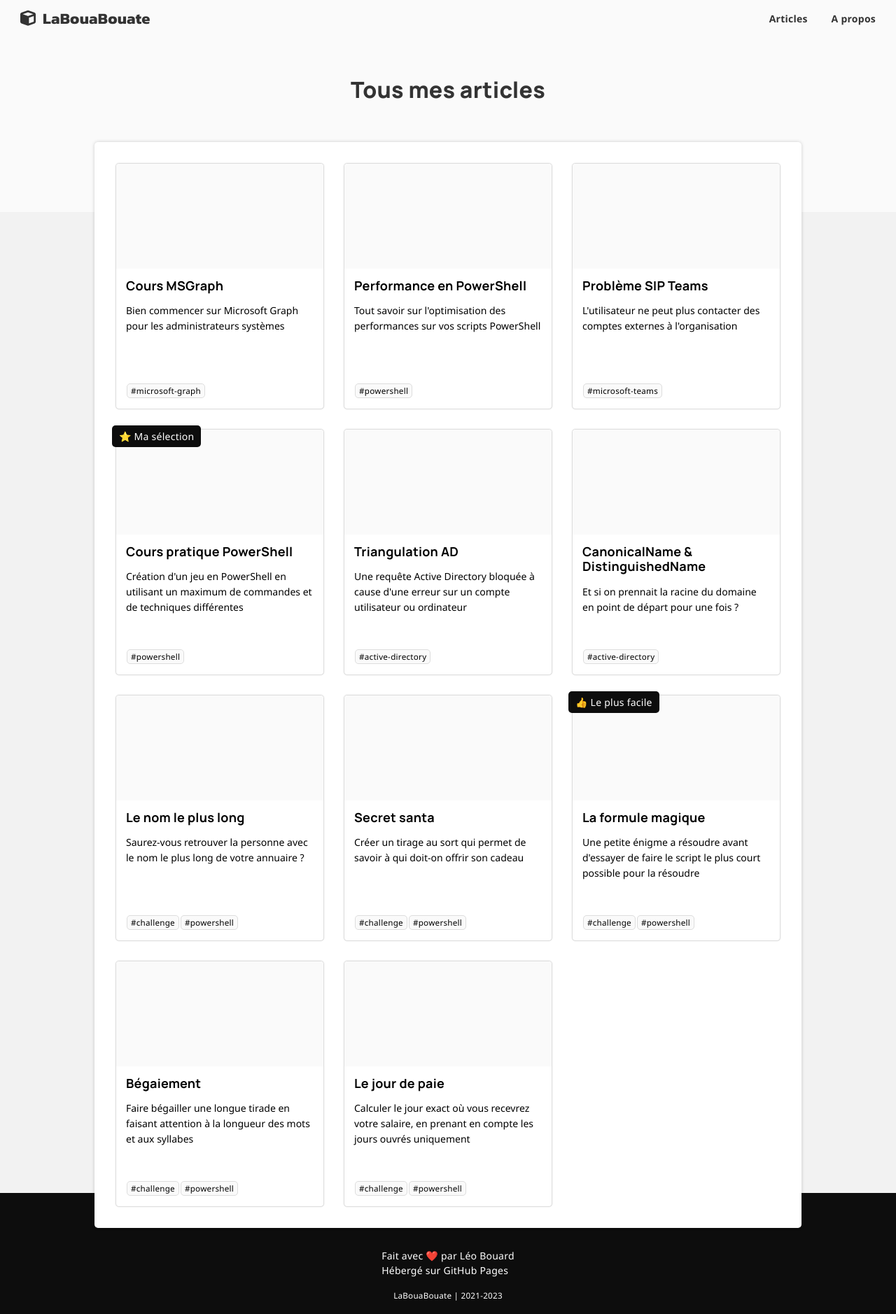
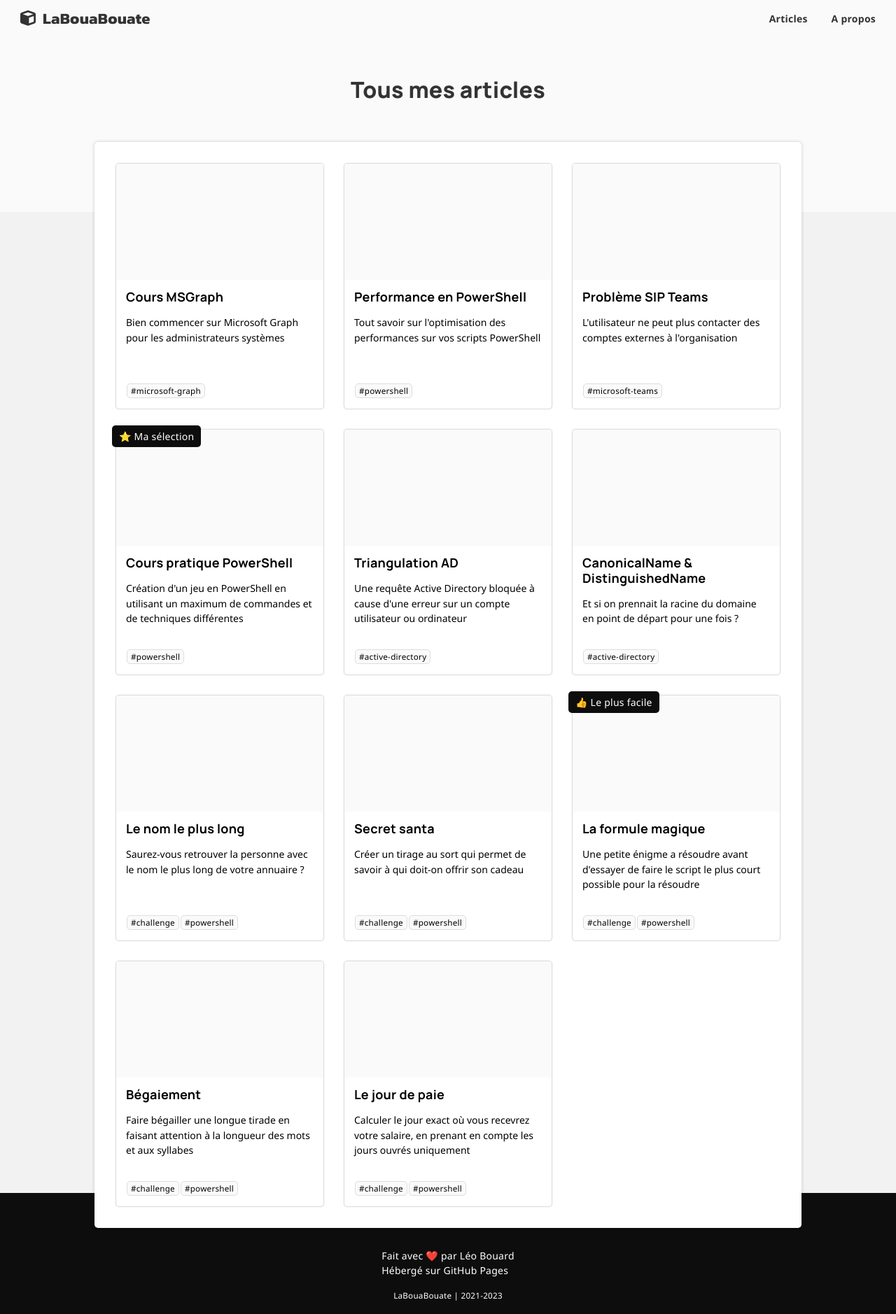
Before and after one commit to leobouard/leobouard.github.io, a Jekyll site: the page built from blog.md, in a window 1280 px wide. Shown: the whole page at 70% size. Built offline with Jekyll 4.4.1, drawn with Linux system fonts in a browser that asks for light colours; nearby versions of some CDN libraries; some web fonts are replaced.

Commit message:
Update posts.scss

```diff
--- a/assets/css/posts.scss
+++ b/assets/css/posts.scss
@@ -65,7 +65,7 @@ a.noDecoration:hover {
 
 div.articleThumbnail {
     background: var(--accentbg);
-    height: 150px;
+    aspect-ratio: 16/9;
     display: flex;
     justify-content: center;
     align-items: center;
```
